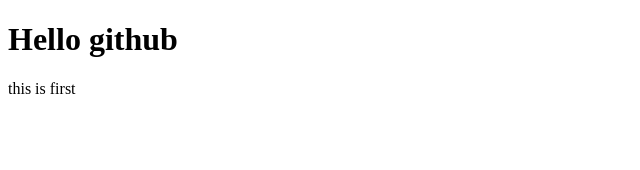
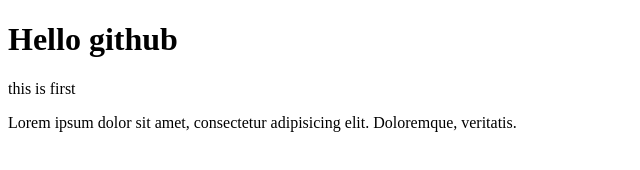
Before and after one commit to Ali-hussaini24/first-project, a plain HTML site: page index.html in a window 1280 px wide. Shown: the whole page, without its empty margins (0-640 px from the left). Drawn offline with Linux system fonts and the light colour scheme.

Commit message:
new loream p tag

```diff
--- a/index.html
+++ b/index.html
@@ -8,5 +8,6 @@
 <body>
     <h1>Hello github</h1>
     <p>this is first</p>
+    <p>Lorem ipsum dolor sit amet, consectetur adipisicing elit. Doloremque, veritatis.</p>
 </body>
 </html>
```
